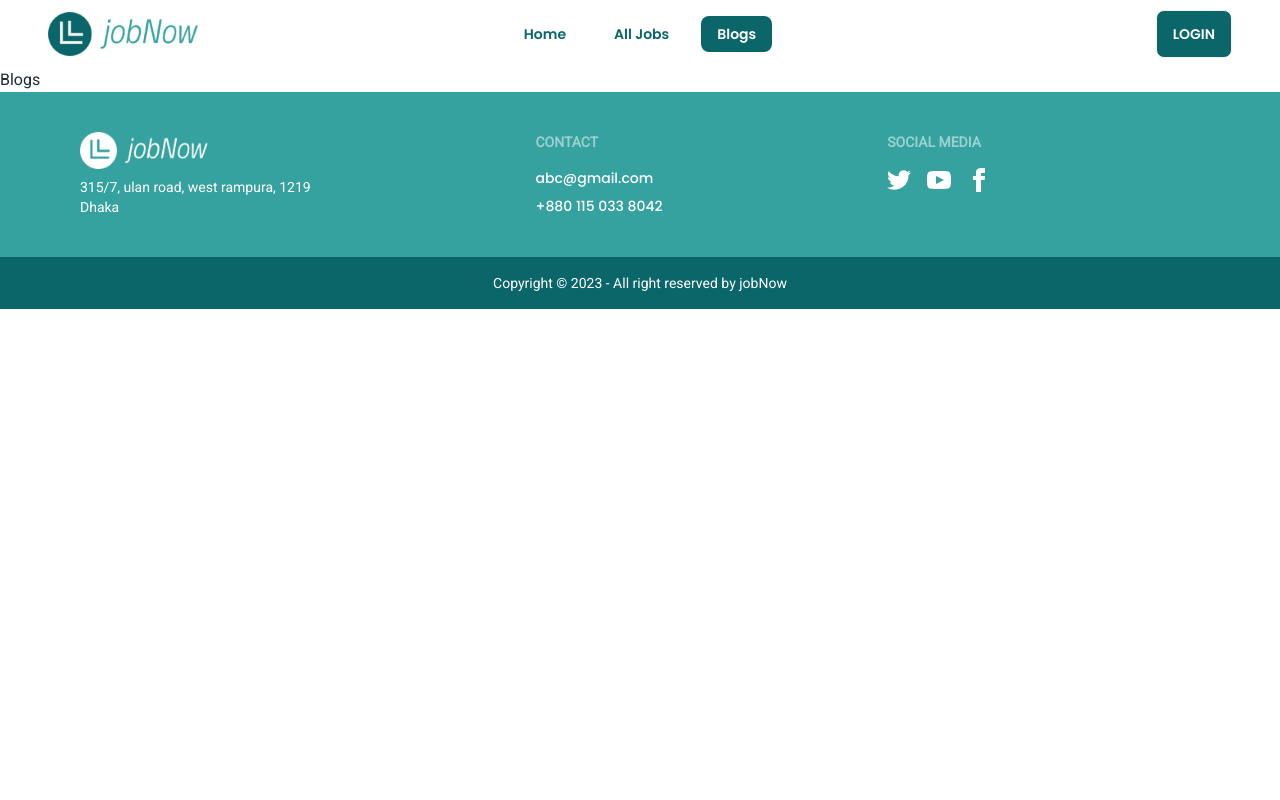
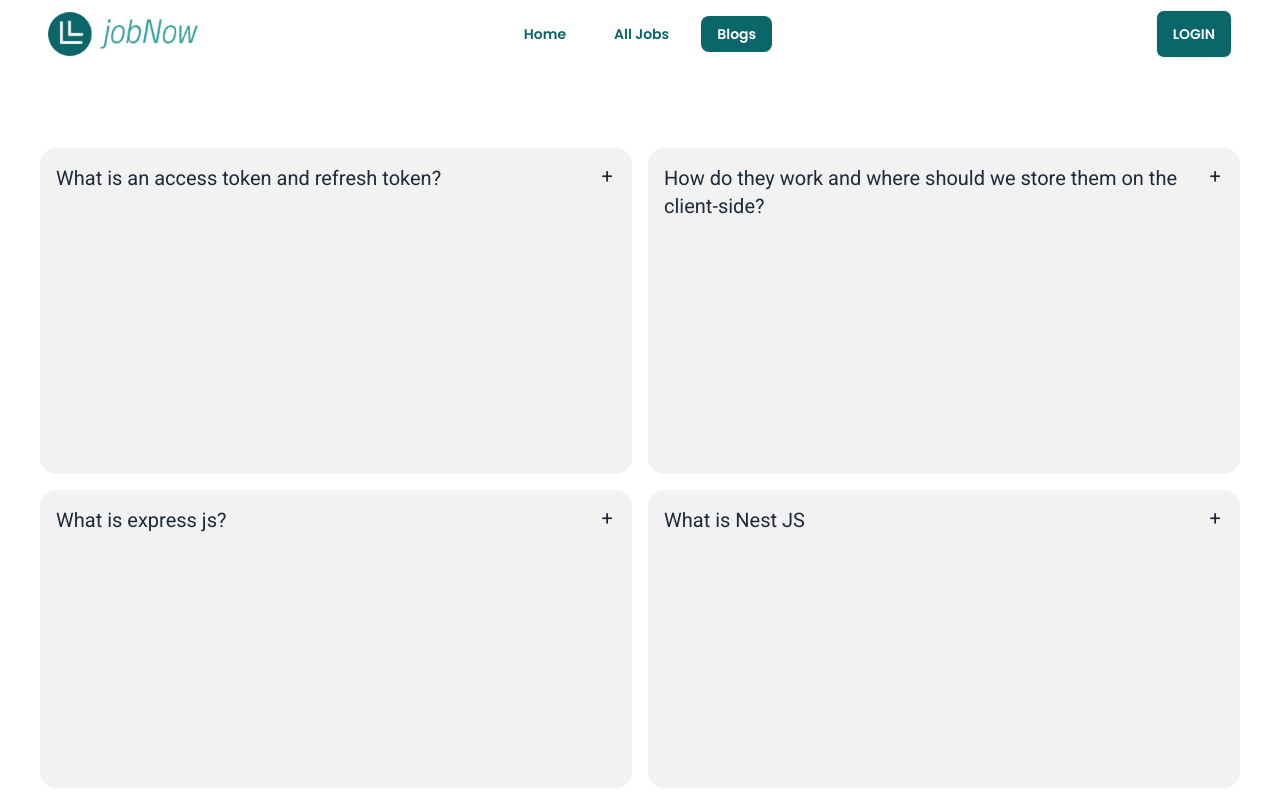
Before and after one commit to Saadsamit/jobNow-client, a React (Vite) app: page /blogs in a window 1280 px wide. Shown: the top 800 px of the page. Built offline with nearby package versions, Linux system fonts and the light colour scheme; no server answers.

Commit message:
blog complete

```diff
--- a/src/pages/Blogs.jsx
+++ b/src/pages/Blogs.jsx
@@ -1,10 +1,65 @@
-
 const Blogs = () => {
-    return (
-        <div>
-            Blogs
+  return (
+    <div className="max-w-[1200px] min-h-screen mx-auto grid grid-cols-2 gap-4 py-20">
+      <div className="collapse collapse-plus bg-base-200">
+        <input type="radio" name="my-accordion-3" />
+        <div className="collapse-title text-xl font-medium">
+          What is an access token and refresh token?
         </div>
-    );
+        <div className="collapse-content">
+          <p>
+            {" "}
+            A refresh token just helps you re-validate a user without them
+            having to re-enter their login credentials multiple times. The
+            access token is re-issued, provided the refresh token is a valid one
+            requesting permission to access confidential resources.
+          </p>
+        </div>
+      </div>
+      <div className="collapse collapse-plus bg-base-200">
+        <input type="radio" name="my-accordion-3" />
+        <div className="collapse-title text-xl font-medium">
+          How do they work and where should we store them on the client-side?
+        </div>
+        <div className="collapse-content">
+          <p>
+            If your app needs to call APIs on behalf of the user, access tokens
+            and (optionally) refresh tokens are needed. These can be stored
+            server-side or in a session cookie. The cookie needs to be encrypted
+            and have a maximum size of 4 KB.
+          </p>
+        </div>
+      </div>
+      <div className="collapse collapse-plus bg-base-200">
+        <input type="radio" name="my-accordion-3" />
+        <div className="collapse-title text-xl font-medium">
+          What is express js?
+        </div>
+        <div className="collapse-content">
+          <p>
+            Express, is a back end web application framework for building
+            RESTful APIs with Node.js  released as free and open-source software under the MIT License. It is designed for building web applications and APIs. It has been called the de facto standard server framework for Node.js
+          </p>
+        </div>
+      </div>
+      <div className="collapse collapse-plus bg-base-200">
+        <input type="radio" name="my-accordion-3" />
+        <div className="collapse-title text-xl font-medium">
+          What is Nest JS
+        </div>
+        <div className="collapse-content">
+          <p>
+            Nest.js is a progressive Node.js framework that takes inspiration
+            from both Angular and Spring. It provides a solid foundation for
+            building scalable and maintainable server-side applications.
+            Launched in 2017, Nest.js quickly gained popularity in the
+            JavaScript community thanks to its powerful features and
+            developer-friendly approach.
+          </p>
+        </div>
+      </div>
+    </div>
+  );
 };
 
 export default Blogs;
```
